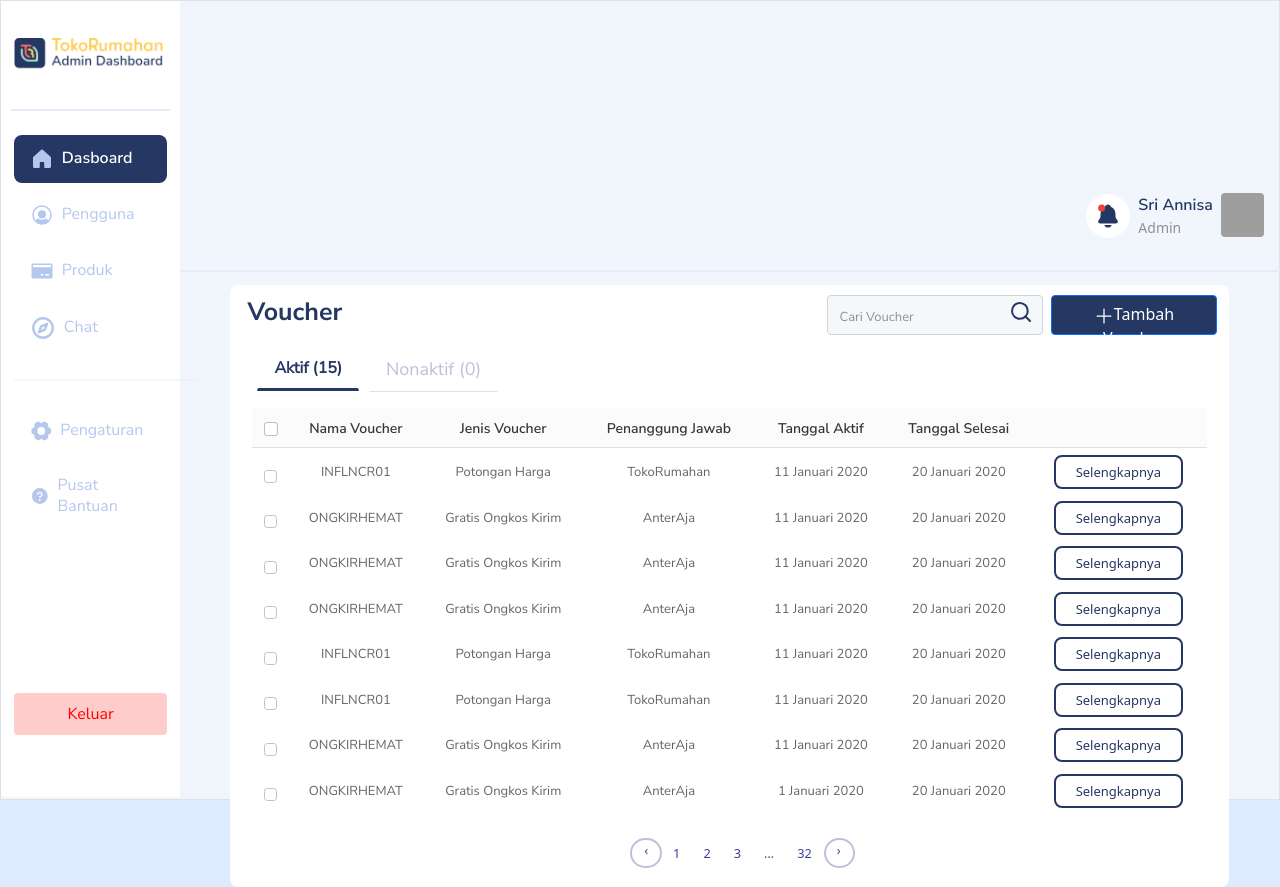
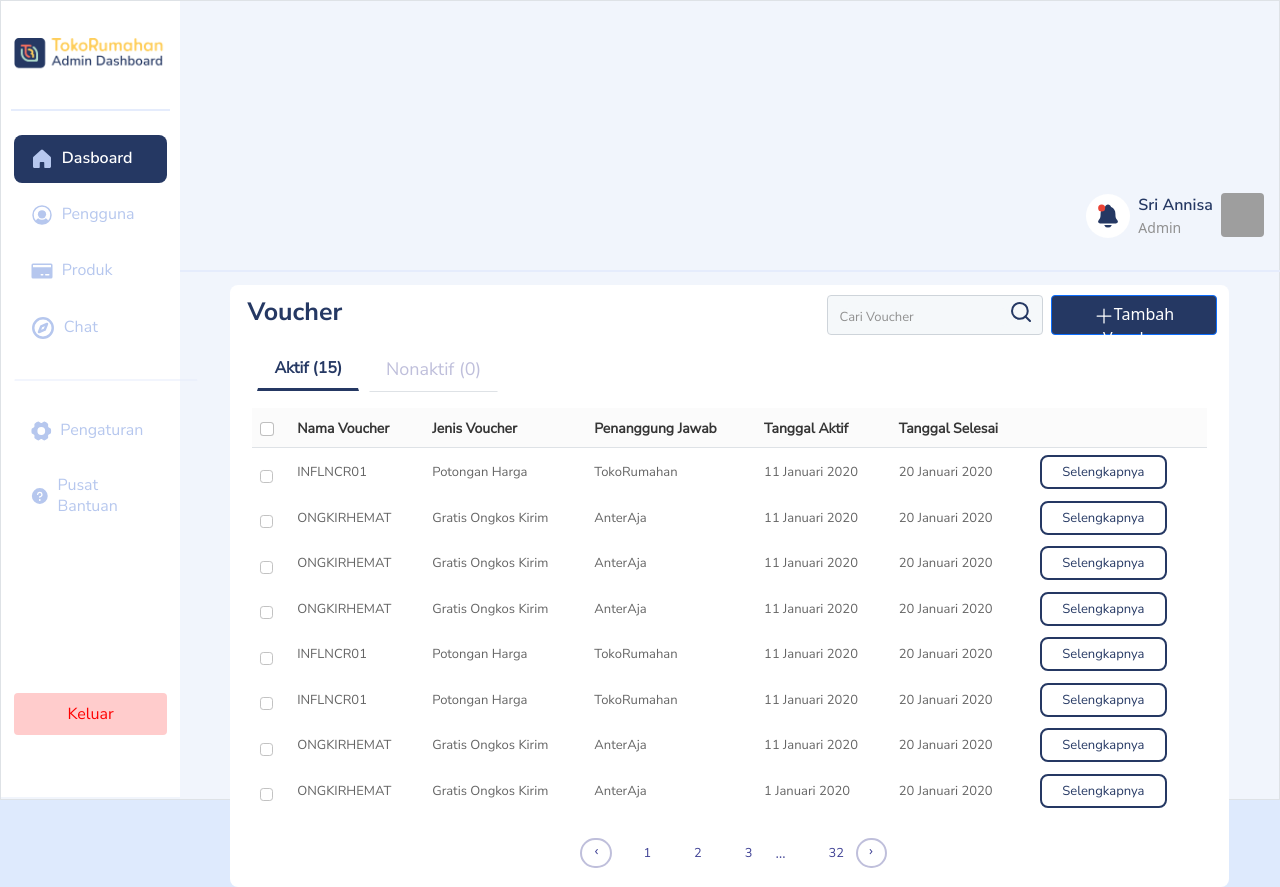
Before and after one commit to YoshuaLangkay/admin-dashboard-tokrum, a React (Create React App) app: page /voucher in a window 1280 px wide. Built offline with nearby package versions, Linux system fonts and the light colour scheme; grey boxes are pictures that could not be loaded.

Commit message:
marketing

```diff
--- a/src/components/Marketing.js
+++ b/src/components/Marketing.js
@@ -17,6 +17,7 @@ function Marketing(){
     const [isCheckAll, setIsCheckAll] = useState(false);
     const [x, setX] = useState(true);
     const [hideModalTambahV, setHideModalTambahV] = useState(true);
+    const [hideBg, setHideBg] = useState(true)
 
 
 
@@ -25,6 +26,7 @@ function Marketing(){
         if(hideModalTambahV == true){
             setHideModalTambahV(false)
             setX(false)
+            setHideBg(false)
         }
     }
 
@@ -96,6 +98,8 @@ function Marketing(){
             }else{
                 setX(true)
                 setHideModalTambahV(true)
+                setHideBg(true)
+
             }
         }
 
@@ -110,6 +114,7 @@ function Marketing(){
     return(
 
         <>
+        <div className="bgModal" style={{backgroundColor:'red',width:'100%', height:'100%'}} hidden={hideBg}>
         <div className="modal-tambahB" hidden={hideModalTambahV}>
         <img src={iconX} onClick={xHide} hidden={x} className="iconXB" />
 
@@ -163,7 +168,7 @@ function Marketing(){
             </Row>
             <Row>
                 <Form.Group>
-                <Form.Label className="form-label">Pilih Produk/Merchant</Form.Label>
+                <Form.Label className="form-label">Section Banner</Form.Label>
                     <Form.Select  aria-label="Default select example" style={{width:'100%', marginTop:'0px', backgroundColor:'#F7F7F7'}}>
                         <option>Pilih Jenis Voucher</option>
                         <option value="1">One</option>
@@ -190,6 +195,10 @@ function Marketing(){
 
             <Button onClick={tambahPromo} style={{backgroundColor:'#253863', width:'150px', height:'40px',marginTop:'10px', marginLeft:'79%'}}>Tambah Banner</Button>
               </div>
+              </div>
+
+
+
         <SideNav/>
 
         <div className="profile d-flex align-items-center  d-flex justify-content-end " style={{height:'50px'}}>
@@ -313,7 +322,7 @@ function Marketing(){
 
                             </div>
 
-                            <Pagination style={{marginLeft:'40%', marginTop:'-10px'}}>
+                            <Pagination style={{marginLeft:'35%', marginTop:'-10px'}}>
                                 <Pagination.Prev className="kiriKanan" style={{height:'30px', paddingTop:'0px'}} />
                                 <Pagination.Item className="nomorPage" style={{color:'#253863'}}>{1}</Pagination.Item>
                                 <Pagination.Item className="nomorPage">{2}</Pagination.Item>
--- a/src/components/Voucher.js
+++ b/src/components/Voucher.js
@@ -353,11 +353,11 @@ function Voucher(){
                                 <thead >
                                 <tr style={{backgroundColor:'#FBFBFB'}}>
                                     <th scope="col" ><Form.Check handleClick={checkAll} isChecked={isCheckAll} aria-label="option 1" onClick={checkAll} style={{align:'center'}} /></th>
-                                    <th className="MjudulTable"  scope="col">Nama Voucher</th>
-                                    <th className="MjudulTable"  scope="col">Jenis Voucher</th>
-                                    <th className="MjudulTable"  scope="col">Penanggung Jawab</th>
-                                    <th className="MjudulTable"  scope="col">Tanggal Aktif</th>
-                                    <th className="MjudulTable"  scope="col">Tanggal Selesai</th>
+                                    <th className="MjudulTable" style={{textAlign:'left'}}  scope="col">Nama Voucher</th>
+                                    <th className="MjudulTable"  style={{textAlign:'left'}}  scope="col">Jenis Voucher</th>
+                                    <th className="MjudulTable" style={{textAlign:'left'}}  scope="col">Penanggung Jawab</th>
+                                    <th className="MjudulTable" style={{textAlign:'left'}}  scope="col">Tanggal Aktif</th>
+                                    <th className="MjudulTable" style={{textAlign:'left'}}  scope="col">Tanggal Selesai</th>
                                     <th scope="col"></th>
 
                                 </tr>
@@ -368,11 +368,11 @@ function Voucher(){
                                     return (
                                         <tr id={id}>
                                         <td  >{<Form.Check aria-label="option 1" className="cekbox" type="checkbox" onClick={handleClick} id={id} name="foo" style={{align:'center', paddingTop:'10px', color:'#253863'}} />}</td>
-                                        <td className="MisiTable" style={{paddingTop:'15px'}}>{namaVoucher}</td>
-                                        <td className="MisiTable" style={{paddingTop:'15px'}}>{jenisVoucher}</td>
-                                        <td className="MisiTable" style={{paddingTop:'15px'}}>{penanggungJawab}</td>
-                                        <td className="MisiTable" style={{paddingTop:'15px'}}>{tanggalAktif}</td>
-                                        <td className="MisiTable" style={{paddingTop:'15px'}}>{tanggalSelesai}</td>
+                                        <td className="MisiTable" style={{paddingTop:'15px', textAlign:'left'}}>{namaVoucher}</td>
+                                        <td className="MisiTable" style={{paddingTop:'15px', textAlign:'left'}}>{jenisVoucher}</td>
+                                        <td className="MisiTable" style={{paddingTop:'15px', textAlign:'left'}}>{penanggungJawab}</td>
+                                        <td className="MisiTable" style={{paddingTop:'15px', textAlign:'left'}}>{tanggalAktif}</td>
+                                        <td className="MisiTable" style={{paddingTop:'15px', textAlign:'left'}}>{tanggalSelesai}</td>
 
                                         <td  style={{paddingTop:'15px'}}><a href="#" className="Mselengkapnya">Selengkapnya</a></td>
                                         </tr>
@@ -384,7 +384,7 @@ function Voucher(){
 
                             </div>
 
-                            <Pagination style={{marginLeft:'40%', marginTop:'-10px'}}>
+                            <Pagination style={{marginLeft:'35%', marginTop:'-10px'}}>
                                 <Pagination.Prev className="kiriKanan" style={{height:'30px'}} />
                                 <Pagination.Item className="nomorPage" style={{color:'#253863'}}>{1}</Pagination.Item>
                                 <Pagination.Item className="nomorPage">{2}</Pagination.Item>
--- a/src/css/Marketing.css
+++ b/src/css/Marketing.css
@@ -96,7 +96,18 @@
     cursor: pointer;
   }
   /* cekbox */
-
+  th, td{
+    font-family: nunito-sans !important;
+    text-align: left !important;
+}
+  .bgModal{
+      background-color: #353535
+      !important;
+      width: 100%;
+      height: 100%;
+      z-index: 10000 !important;
+      position: fixed;
+  }
 .tabz{
     border-color: white;
     margin-bottom: -30px;
@@ -140,7 +151,7 @@
 .modal-tambahB{
     width: 50%;
     background-color: white;
-    z-index: 10000 !important;
+    z-index: 10001 !important;
     margin-left: 25%;
     position: fixed;
     margin-top: 1%;
@@ -148,7 +159,31 @@
     padding: 20px;
     height: 95%;
     box-shadow: 0 4px 8px 0 rgba(0, 0, 0, 0.2), 0 6px 20px 0 rgba(0, 0, 0, 0.19);
+  -webkit-animation-name: slideIn;
+  -webkit-animation-duration: 0.4s;
+  animation-name: slideIn;
+  animation-duration: 0.4s
+
 }
+@-webkit-keyframes fadeIn {
+    from {opacity: 0}
+    to {opacity: 1}
+  }
+
+  @keyframes fadeIn {
+    from {opacity: 0}
+    to {opacity: 1}
+  }
+  @-webkit-keyframes slideIn {
+    from {bottom: -300px; opacity: 0}
+    to {bottom: 0; opacity: 1}
+  }
+
+  @keyframes slideIn {
+    from {bottom: -300px; opacity: 0}
+    to {bottom: 0; opacity: 1}
+  }
+
 .Mselengkapnya{
     border: 2px solid #253863;
     color: #253863;
@@ -235,7 +270,9 @@ table{
     width: 100%;
 }
 .nomorPage{
-    font-style: bold;
+    font-family: nunito-sans !important;
+    color: #253863 !important;
+    margin-left: 20px;
 }
 .MisiTable{
     font-family: nunito-sans;
--- a/src/css/Voucher.css
+++ b/src/css/Voucher.css
@@ -10,6 +10,10 @@
     margin-right: 400px;
     height: 95%;
     box-shadow: 0 4px 8px 0 rgba(0, 0, 0, 0.2), 0 6px 20px 0 rgba(0, 0, 0, 0.19);
+
+}
+th, td{
+    font-family: nunito-sans;
 }
 .iconX{
     margin-left: -420px;
```
